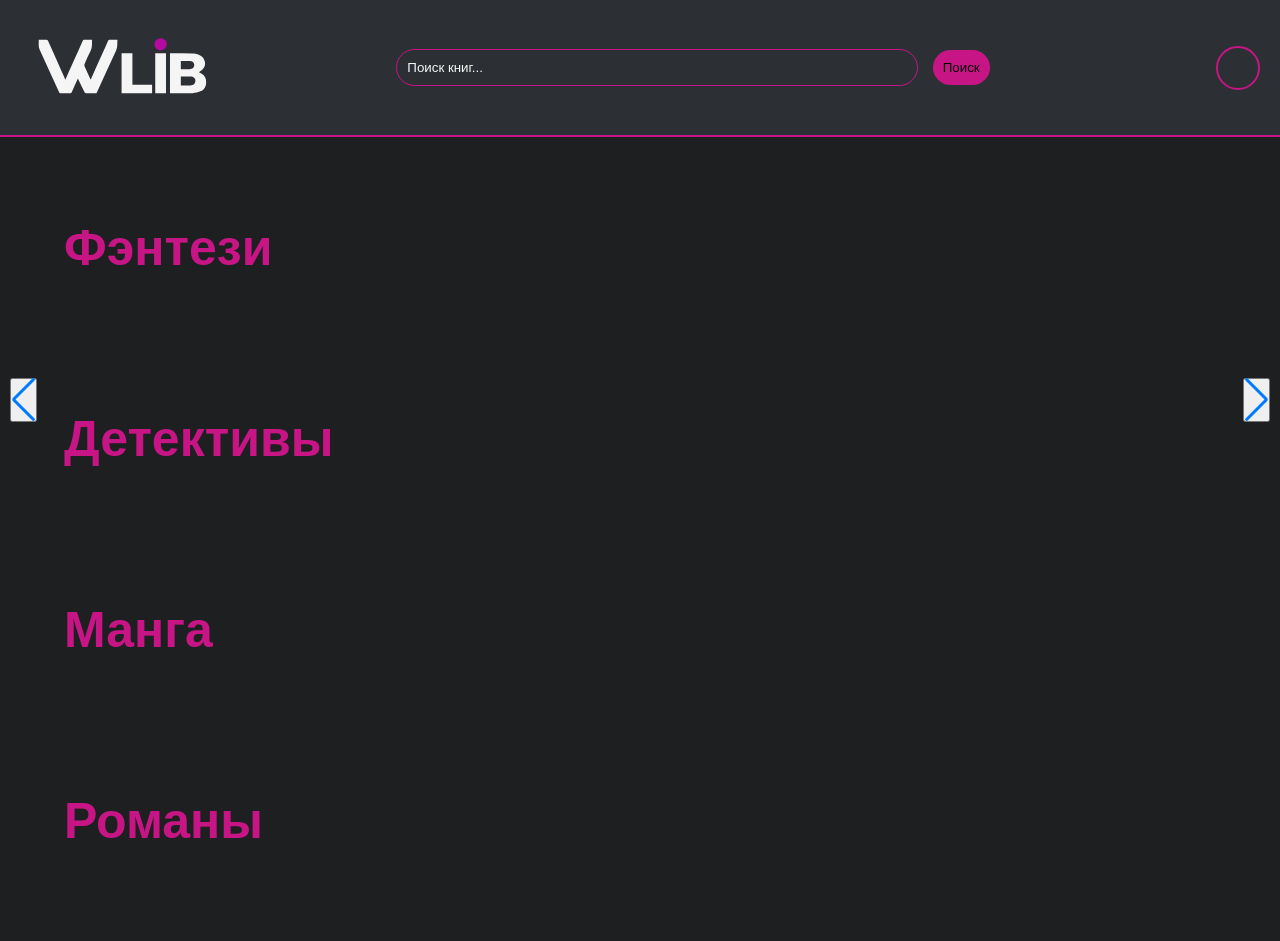
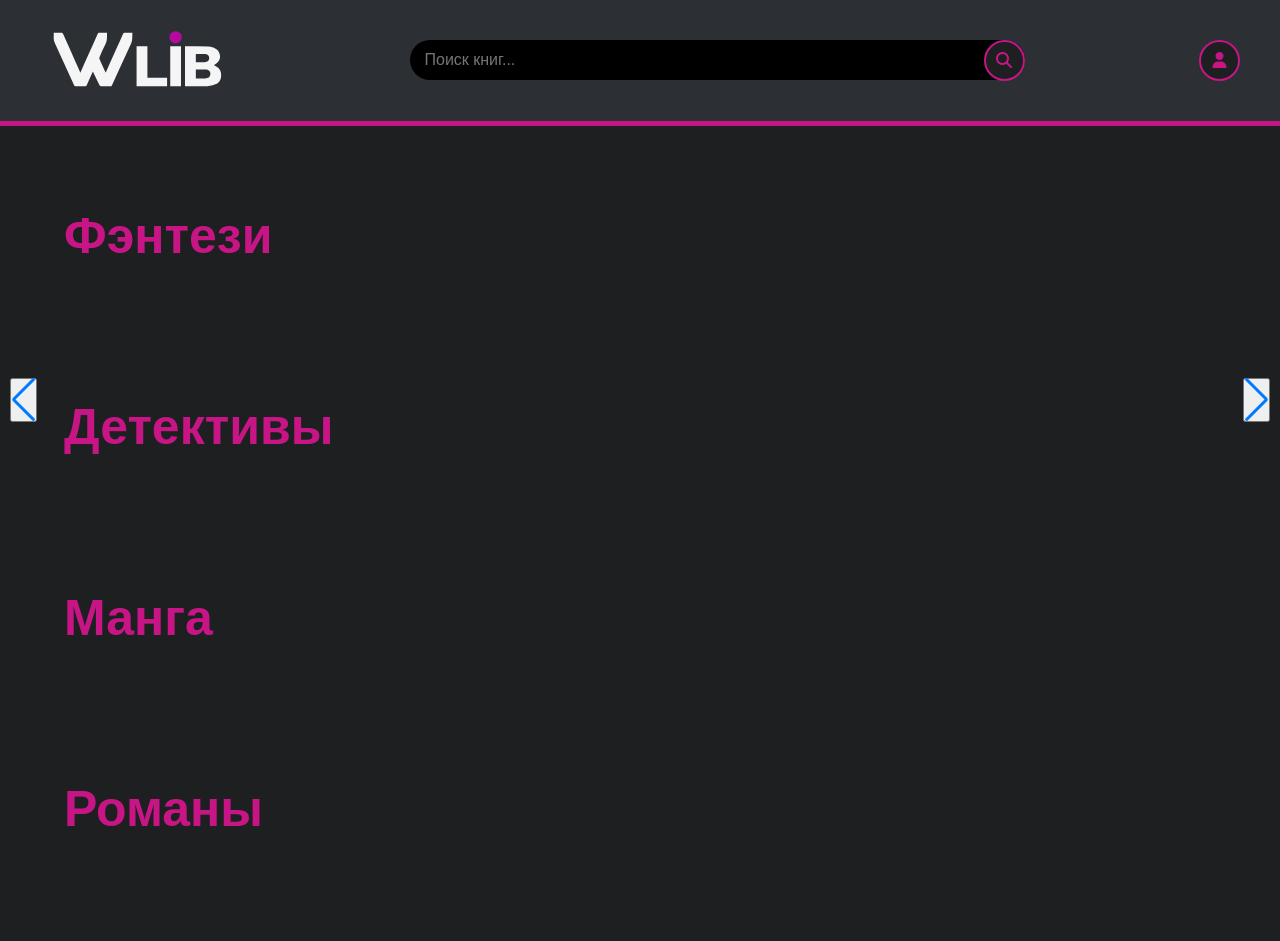
Before and after one commit to Antikokos/Wlib, a Django app: page / in a window 1280 px wide. After the commit the page ends 826 px from the top, so only its background shows below. Run offline with Django 5.2, Linux system fonts and the light colour scheme; some libraries are stand-ins or nearby versions; some web fonts are replaced.

Commit message:
header is ready to be template

```diff
--- a/books/static/books/css/home.css
+++ b/books/static/books/css/home.css
@@ -1,11 +1,8 @@
-@font-face {
-    font-family: 'Rostov';
-    src: url("{% static '/books/fonts/Rostov.ttf' %}") format('truetype');
-}
+
 
 /* Общие стили */
 body {
-    font-family: Rostov, sans-serif;
+    font-family: Arial, sans-serif;
     background-color: #1d1f21;
     color: #f5f5f5;
     margin: 0;
@@ -29,68 +26,88 @@ h1, h2, h3 {
     margin-top: 40px;
 }
 
+
+
+
+
 /* Навигация */
 nav {
     display: flex;
     justify-content: space-between;
     align-items: center;
-    padding: 20px;
+    padding: 1%;
     background-color: #2c2f33;
-    border-bottom: 2px solid #C71585;
+    border-bottom: 5px solid #C71585;
+    vertical-align: center;
+    position: relative;
+    padding-right: 40px;
+    padding-left: 35px;
+}
+
+.search-box {
+    display: flex; /* Добавляем Flexbox */
+    align-items: center; /* Выравниваем элементы по центру вертикально */
+    background: black !important;
+    height: 40px;
+    border-radius: 40px;
+    padding-left: 15px;
+    flex-grow: 1;
+    max-width: 600px; /* Ограничиваем максимальную ширину */
+    margin: 0 20px; /* Добавляем отступы */
+    max-width: 600px;
+    margin: 0 auto;
+}
+
+.header-btn {
+    color: #C71585;
+    float: right;
+    height: 37px;
+    width: 37px;
+    border-radius: 50%;
+    background: #1d1f21;
+    display: flex;
+    justify-content: center;
+    align-items: center;
+    text-decoration: none;
+    border: 2px solid #C71585;
+    cursor: pointer;
+}
+
+.search-txt {
+    border: none;
+    background: none;
+    outline: none;
+    float: left;
+    padding: 0;
+    color: white;
+    font-size: 16px;
+    transition: 0.4s;
+    line-height: 40px;
+    width: 90%;
+}
+
+.search-form {
+    width: 100%;
+}
+
+/* это нужно чтобы автозаполнение браузера не ломало форматирование */
+.search-box .search-txt:-webkit-autofill,
+.search-box .search-txt:-webkit-autofill:hover,
+.search-box .search-txt:-webkit-autofill:focus,
+.search-box .search-txt:-webkit-autofill:active {
+    -webkit-text-fill-color: white !important;
+    -webkit-box-shadow: 0 0 0px 1000px black inset !important;
+    transition: background-color 5000s ease-in-out 0s;
+}
+
+.search-box .search-txt:-moz-autofill {
+    color: white !important;
+    background-color: black !important;
 }
 
 
-.search-container {
-    display: flex;
-    align-items: center;
-    justify-content: center;
-    position: relative;
-    width: 100%;
-    margin-left: -50px;
-}
 
-.search-bar {
-    padding: 10px;
-    border-radius: 25px;
-    border: 1px solid #C71585;
-    background-color: #2c2f33;
-    color: #f5f5f5;
-    width: 500px;
-}
 
-.search-bar::placeholder {
-    color: #f5f5f5;
-}
-
-.search-button {
-    background-color: #C71585;
-    border: none;
-    padding: 10px;
-    border-radius: 25px;
-    cursor: pointer;
-    margin-left: 10px;
-}
-
-.search-button:hover {
-    background-color: #a3126b;
-}
-
-/* Контейнер иконки пользователя */
-.user-container {
-    display: flex;
-    align-items: center;
-    gap: 10px;
-}
-
-.user-icon {
-    width: 40px;
-    height: 40px;
-    background-image: url('https://via.placeholder.com/40');
-    background-size: cover;
-    border-radius: 50%;
-    cursor: pointer;
-    border: 2px solid #C71585; /* Добавим рамку вокруг иконки */
-}
 
 /* Контейнер книг */
 
--- a/books/static/books/css/search.css
+++ b/books/static/books/css/search.css
@@ -33,7 +33,7 @@ nav {
 
 
 
-.search-container {
+/* .search-container {
     display: flex;
     align-items: center;
     justify-content: center;
@@ -65,7 +65,7 @@ nav {
 
 .search-button:hover {
     background-color: #a3126b;
-}
+} */
 
 .user-container {
     display: flex;
--- a/books/static/books/js/main.js
+++ b/books/static/books/js/main.js
@@ -71,6 +71,35 @@ genres.forEach(genre => {
 });
 
 
+document.addEventListener('DOMContentLoaded', function() {
+    const searchInput = document.querySelector('.search-txt');
+
+    // Устанавливаем фокус на поле ввода после загрузки страницы
+    searchInput.focus();
+
+    // Обработчик события на изменение значения поля
+    searchInput.addEventListener('input', function() {
+        if (searchInput.value !== '') {
+            searchInput.style.color = 'white';
+            searchInput.style.backgroundColor = 'black';
+        } else {
+            searchInput.style.color = '';
+            searchInput.style.backgroundColor = '';
+        }
+    });
+
+    // Принудительно устанавливаем фокус на поле ввода после автозаполнения
+    setTimeout(function() {
+        searchInput.focus();
+    }, 100);
+});
+
+
+
+
+
+
+
 function sortBooks() {
     const sortOption = document.getElementById("sortOption").value;
     const books = Array.from(document.querySelectorAll('.book-card'));
--- a/books/templates/books/home.html
+++ b/books/templates/books/home.html
@@ -8,24 +8,32 @@
     <link rel="stylesheet" href="https://cdn.jsdelivr.net/npm/swiper@11/swiper-bundle.min.css" />
     <link rel="stylesheet" href="{% static 'books/css/home.css' %}">
     <link rel="icon" href="{% static 'books/img/Wlogo.svg' %}">
+    <script src="https://kit.fontawesome.com/b8991598b2.js"></script>
 </head>
 <body>
 
     <!-- Навигация -->
     <nav>
-        <div style="display: flex; align-items: center;">
+        <div class="logo-container">
             <a href="{% url 'home' %}">
-                <img class="logo" src=" {% static 'books/img/logo.svg' %}" alt="дабл ю" style="width: 200px;"> <!-- Логотип теперь будет занимать пространство -->
+                <img class="logo" src="{% static 'books/img/logo.svg' %}" alt="дабл ю" style="width: 200px;">
             </a>
-            </div>
-        <div class="search-container">
-            <form action="{% url 'search' %}" method="get">
-                <input class="search-bar" type="text" name="q" placeholder="Поиск книг...">
-                <button class="search-button" type="submit">Поиск</button>
+        </div>
+
+        <div class="search-box">
+            <form action="{% url 'search' %}" method="get" class="search-form">
+                <input class="search-txt" type="text" name="q" placeholder="Поиск книг...">
+                <a class="header-btn">
+                    <i class="fas fa-search"></i>
+                </a>
             </form>
         </div>
+
         <div class="user-container">
-             <a href="{% url 'login' %}"><div class="user-icon"></div></a>
+            <a class="header-btn" href="{% url 'login' %}">
+                <i class="fas fa-user"></i>
+            </a>
+
         </div>
     </nav>
 
```
Also changed, not shown: books/static/books/fonts/Rostov.ttf (deleted).
